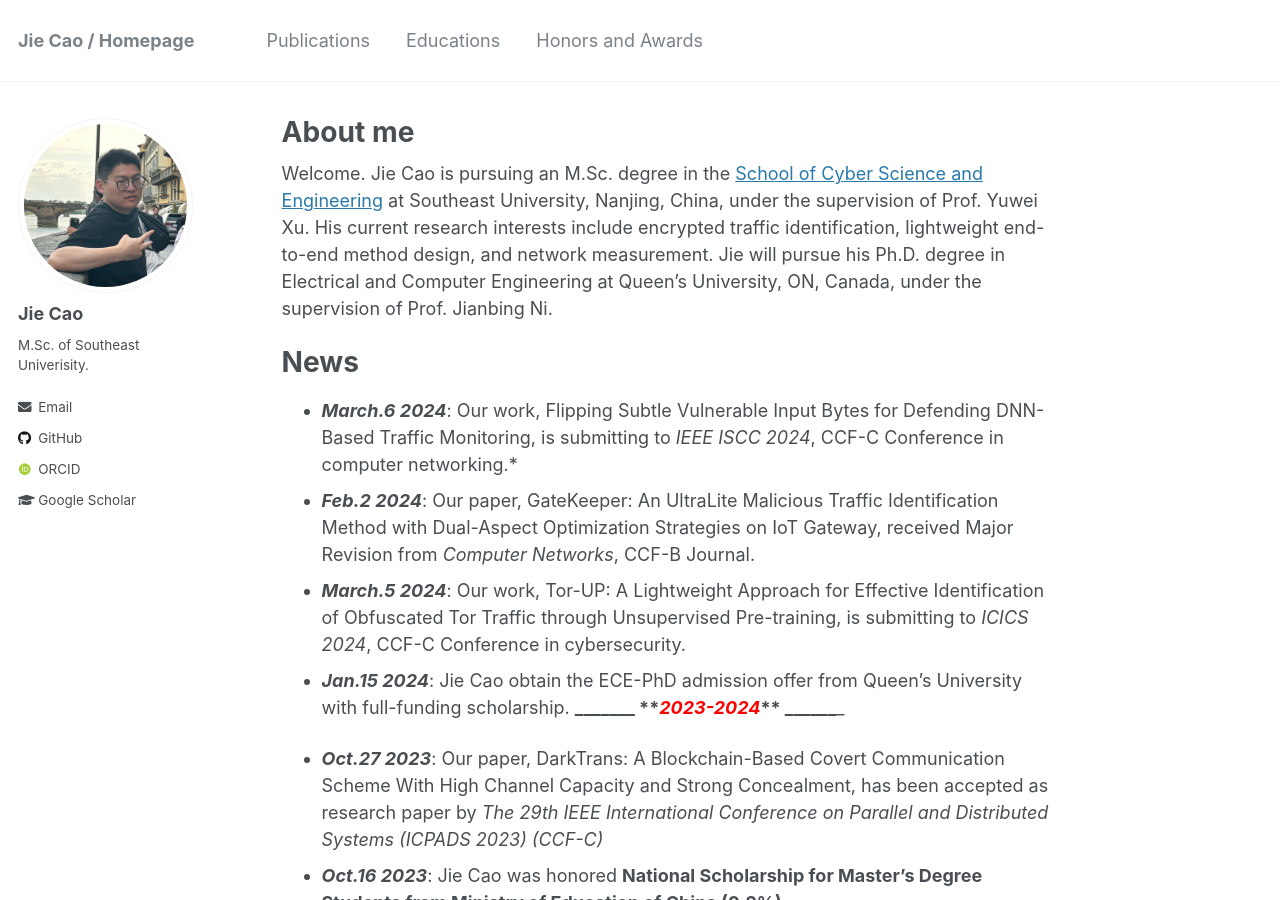
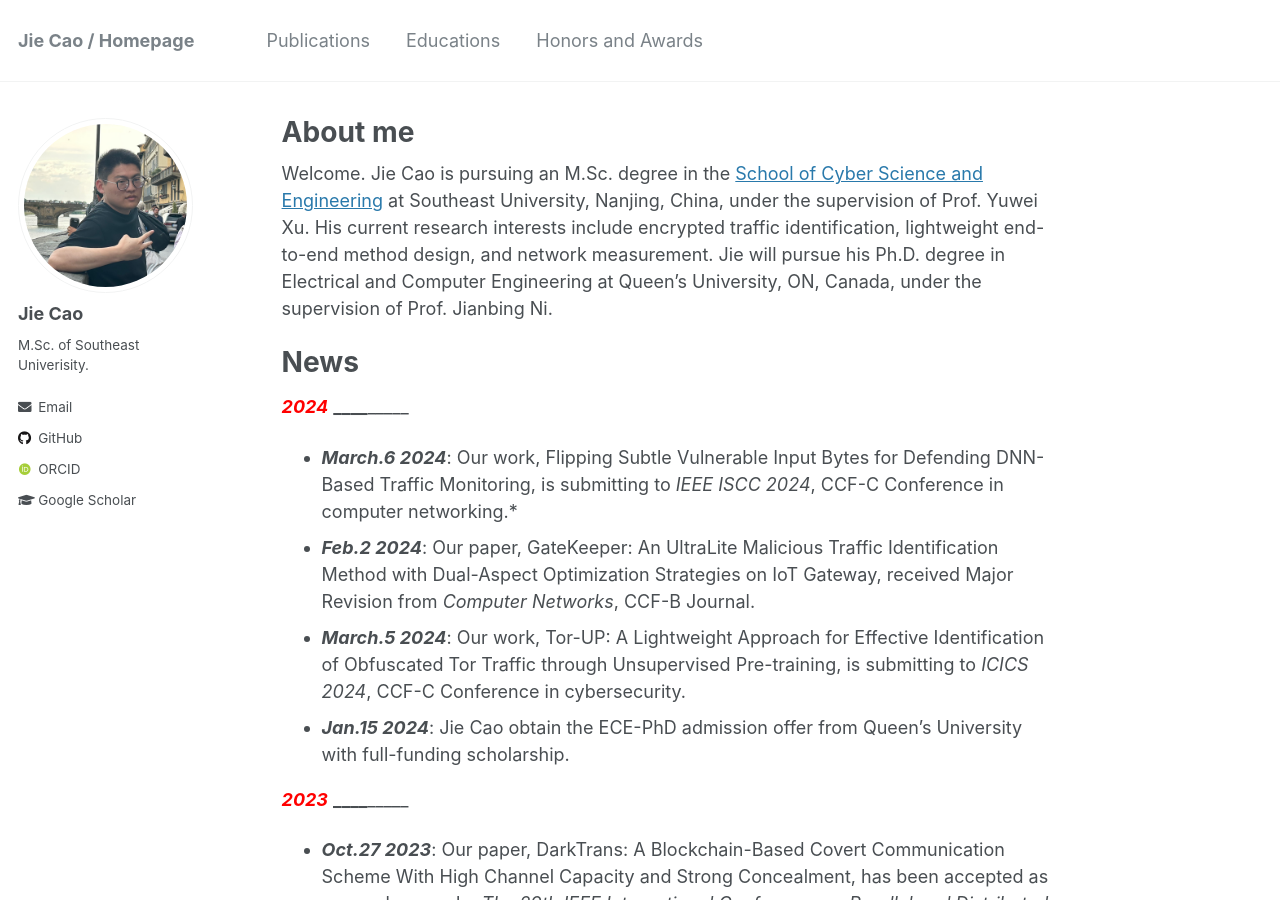
Before and after one commit to JieJayCao/JieJayCao.github.io, a Jekyll site: the page built from _pages/about.md, in a window 1280 px wide and 900 px high. Built offline with Jekyll 4.4.1, drawn with Linux system fonts in a browser that asks for light colours; some web fonts are replaced; formulas are drawn with MathJax 3.

Commit message:
Update about.md

```diff
--- a/_pages/about.md
+++ b/_pages/about.md
@@ -11,12 +11,14 @@ redirect_from:
 Welcome. Jie Cao is pursuing an M.Sc. degree in the [School of Cyber Science and Engineering](https://cyber.seu.edu.cn/) at Southeast University, Nanjing, China, under the supervision of Prof. Yuwei Xu. His current research interests include encrypted traffic identification, lightweight end-to-end method design, and network measurement. Jie will pursue his Ph.D. degree in Electrical and Computer Engineering at Queen's University, ON, Canada, under the supervision of Prof. Jianbing Ni.
 
 # News
+***<font color=red>2024</font>***
+_________________
 - ***March.6 2024***: Our work, Flipping Subtle Vulnerable Input Bytes for Defending DNN-Based Traffic Monitoring, is submitting to *IEEE ISCC 2024*, CCF-C Conference in computer networking.*
 - ***Feb.2 2024***: Our paper, GateKeeper: An UltraLite Malicious Traffic Identification Method with Dual-Aspect Optimization Strategies on IoT Gateway, received Major Revision from *Computer Networks*, CCF-B Journal.
 - ***March.5 2024***: Our work, Tor-UP: A Lightweight Approach for Effective Identification of Obfuscated Tor Traffic through Unsupervised Pre-training, is submitting to *ICICS 2024*, CCF-C Conference in cybersecurity.
 - ***Jan.15 2024***: Jie Cao obtain the ECE-PhD admission offer from Queen's University with full-funding scholarship.
-_________________
-***<font color=red>2023-2024</font>***
+
+***<font color=red>2023</font>***
 _________________
 
 - ***Oct.27 2023***: Our paper, DarkTrans: A Blockchain-Based Covert Communication Scheme With High Channel Capacity and Strong Concealment, has been accepted as research paper by *The 29th IEEE International Conference on Parallel and Distributed Systems (ICPADS 2023) (CCF-C)*
```
